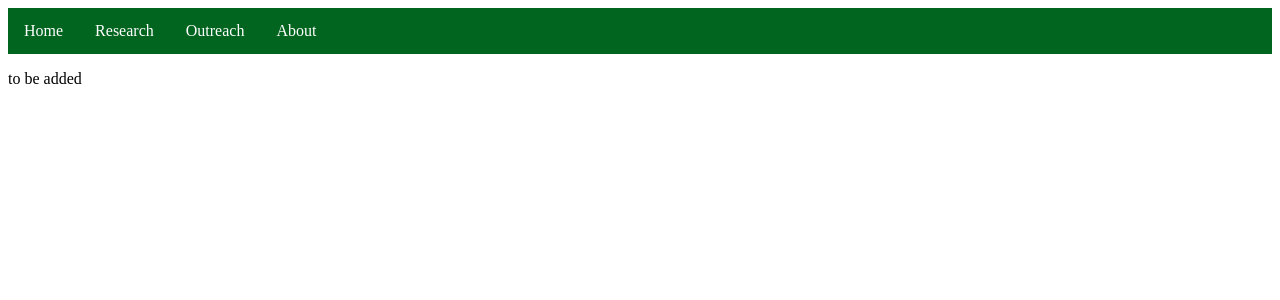
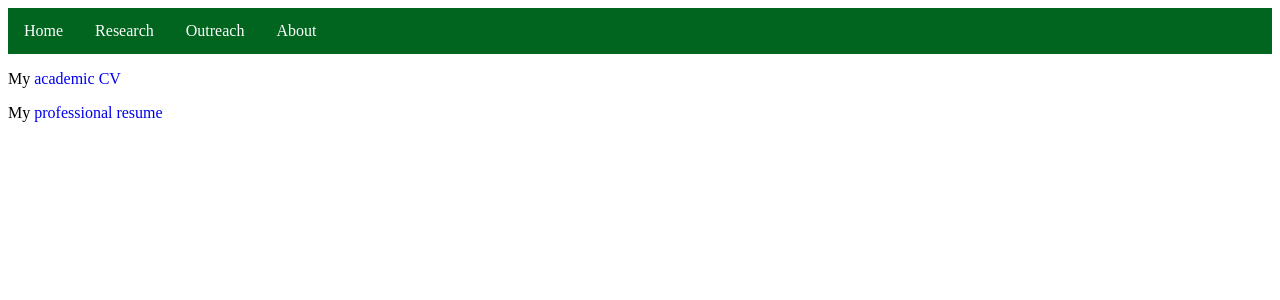
Before and after one commit to traben/traben.github.io, a Jekyll site: the page built from about/cv.md, in a window 1280 px wide. Shown: the top 300 px of the page. Built offline with Jekyll 4.4.1, drawn with Linux system fonts in a browser that asks for light colours; our own code applies the rules of GitHub Pages for plain Markdown files.

Commit message:
Update cv.md

```diff
--- a/about/cv.md
+++ b/about/cv.md
@@ -1 +1,3 @@
-to be added
+My [academic CV](./Timothy/_Raben/_CV.pdf)
+
+My [professional resume](./Timothy-Raben_resume.pdf)
```
